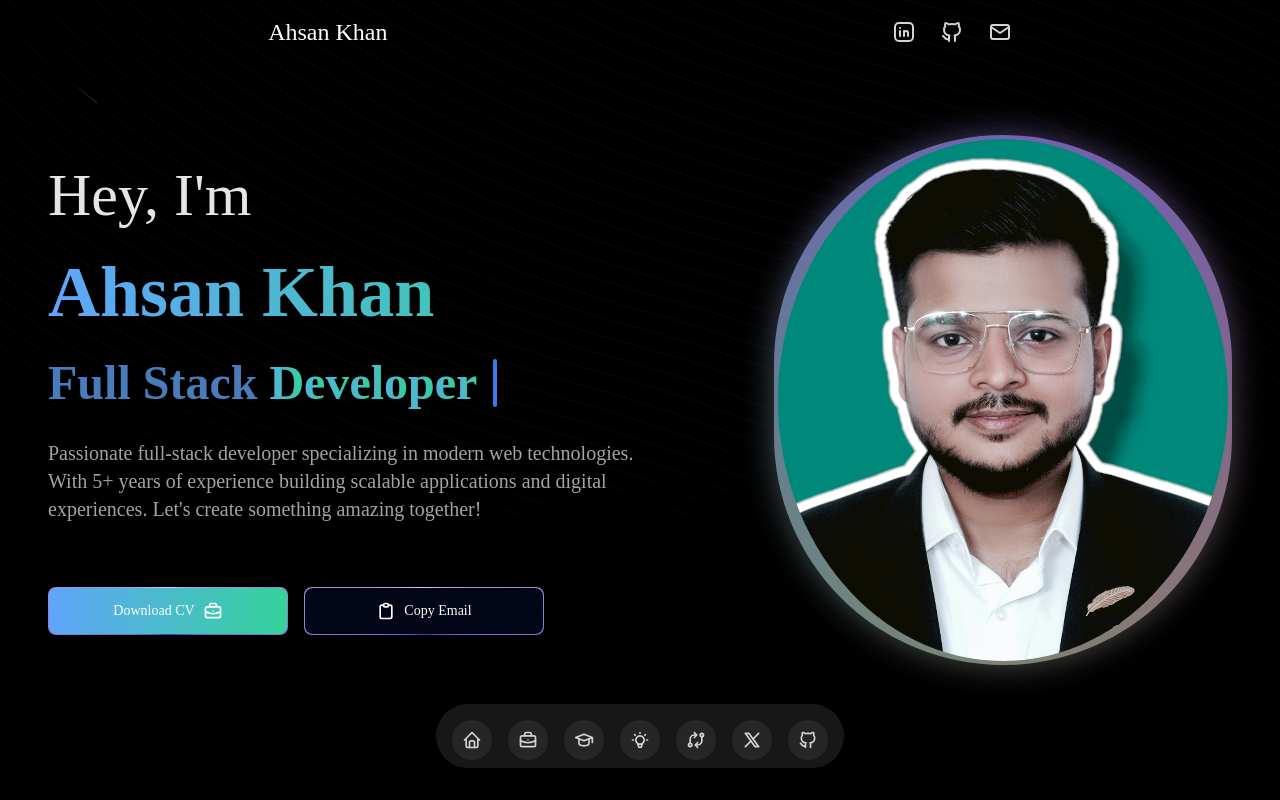
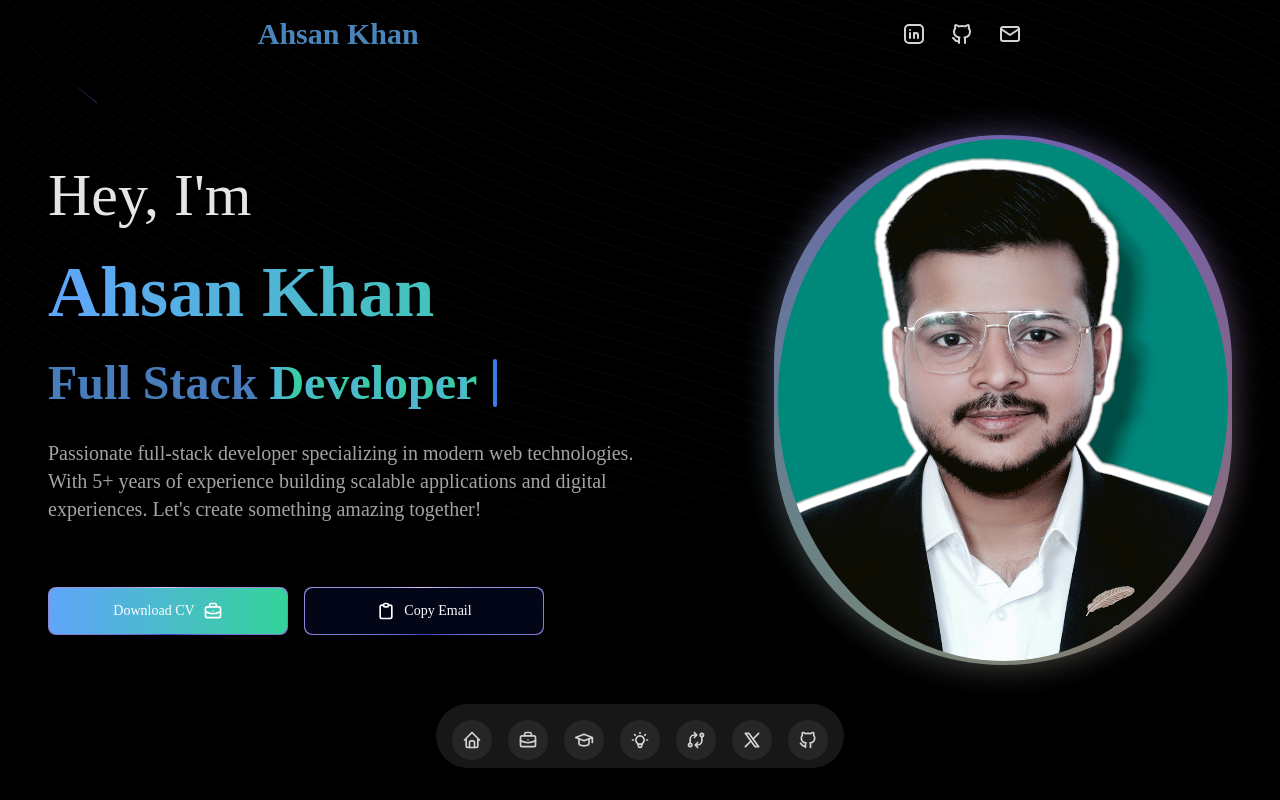
Before and after one commit to AhsanKhaan/AhsankhanPortfolio, a Next.js app: page / in a window 1280 px wide. Built offline with nearby package versions, Linux system fonts and the light colour scheme; a web font is replaced by a local one.

Commit message:
Hero Section Completion

```diff
--- a/app/components/sections/Navbar.tsx
+++ b/app/components/sections/Navbar.tsx
@@ -3,7 +3,7 @@ import React from 'react'
 const Navbar = ({items}:{items: { title: string; icon: React.ReactNode; href: string; target?: string | '_self' }[]}) => {
   return (
     <div className="fixed z-10 top-0 left-0 w-full flex justify-around items-center p-4 bg-transparent transition-colors duration-300">
-  <div className="text-2xl">Ahsan Khan</div>
+  <div className="text-3xl color-base font-extrabold" >Ahsan Khan</div>
   <div className="flex space-x-6">
     {items.map((item) => (
       <a href={item.href} target={item.target} key={item.title} className="flex items-center">
--- a/app/globals.css
+++ b/app/globals.css
@@ -5,7 +5,7 @@
 :root {
   --background: black;
   --foreground: white;
-  --base: #502774;
+  --base: #4985BB;
 }
 
 @media (prefers-color-scheme: dark) {
--- a/tailwind.config.ts
+++ b/tailwind.config.ts
@@ -27,6 +27,7 @@ export default {
       colors: {
         background: "var(--background)",
         foreground: "var(--foreground)",
+        base: "var(--base)",
       },
       backgroundImage: {
         'text-gradient': 'linear-gradient(139deg, var(--white), #fff 11%, #cae7b5 37%, #b0f0d0 56%, #23d67c 73%, #23d67c 87%, #6cce5e 95%, #23d67c)',
```
